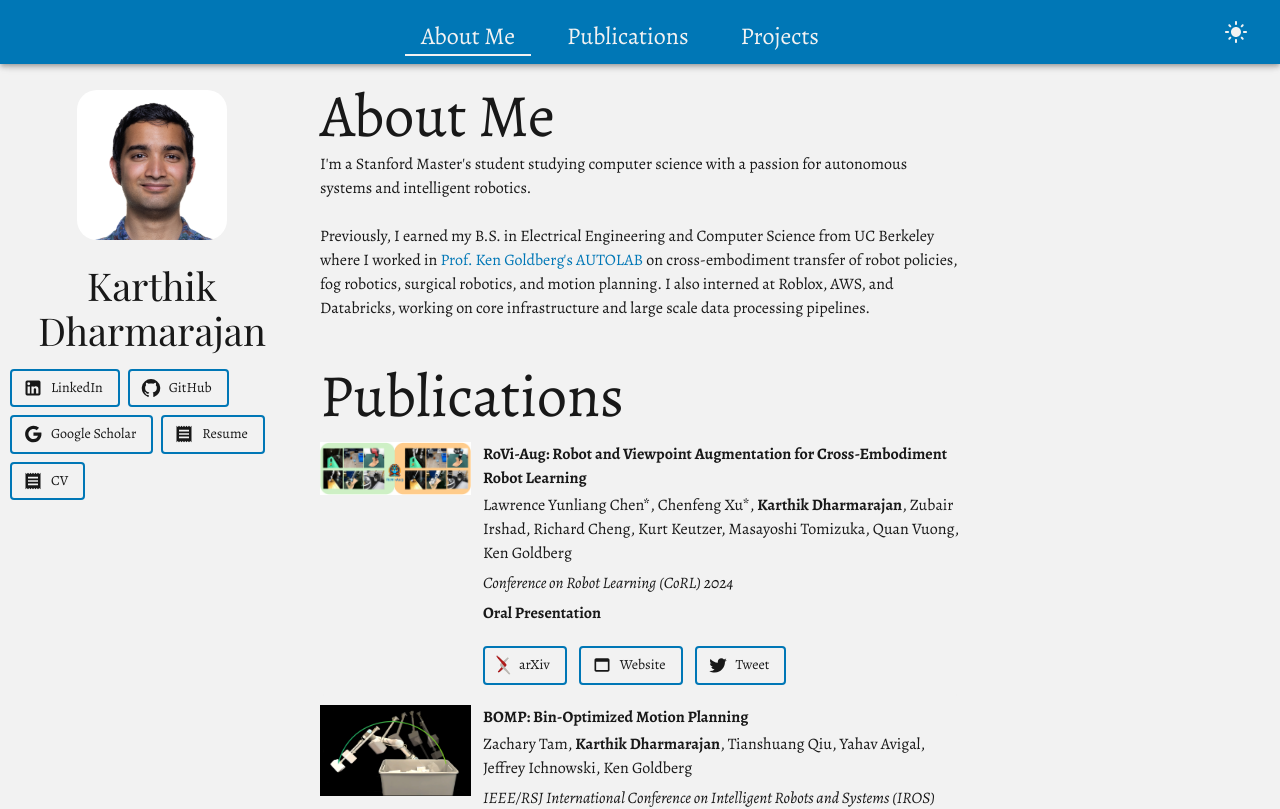
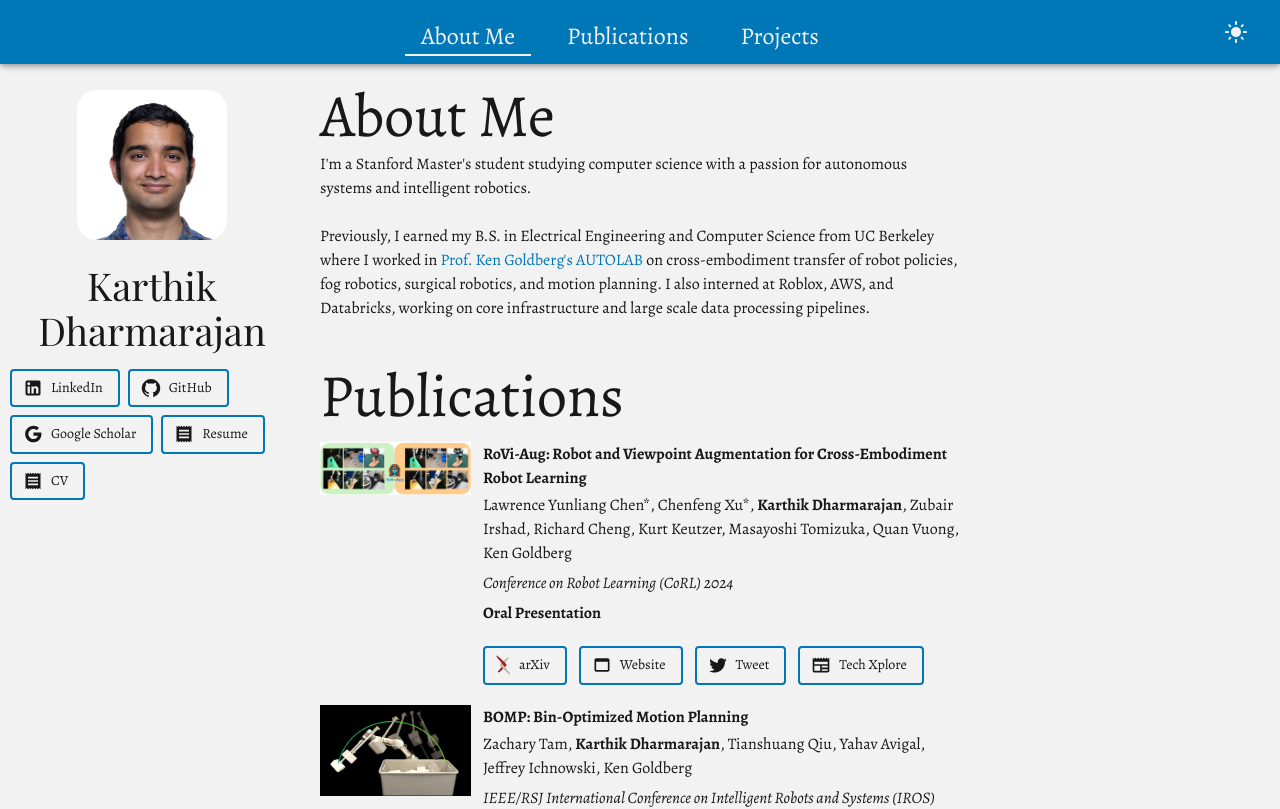
Before and after one commit to KDharmarajanDev/KDharmarajanDev.github.io, a React (Create React App) app in the folder website/: page / in a window 1280 px wide. Shown: the top 809 px of the page. Built offline with nearby package versions, Linux system fonts and the light colour scheme; a web font is replaced by a local one.

Commit message:
Updated news and postings for papers

```diff
--- a/website/src/info.js
+++ b/website/src/info.js
@@ -58,7 +58,13 @@ export const publications = [
         tweet: "https://twitter.com/Chenfeng_X/status/1831731664810340419",
         special: "Oral Presentation",
         image: ROVI,
-        hoverImage: ROVI
+        hoverImage: ROVI,
+        news: [
+            {
+                "publisher": "Tech Xplore",
+                "link": "https://techxplore.com/news/2024-10-augmentation-algorithm-skills-robots.html"
+            }
+        ]
     },
     {
         title: "BOMP: Bin-Optimized Motion Planning",
@@ -67,7 +73,8 @@ export const publications = [
         conference: "IEEE/RSJ International Conference on Intelligent Robots and Systems (IROS) 2024",
         description: "",
         image: BOMPFirst,
-        hoverImage: BOMP
+        hoverImage: BOMP,
+        arXiv: "https://arxiv.org/abs/2411.00221",
     },
     {
         title: "Mirage: Cross-Embodiment Zero-Shot Policy Transfer with Cross-Painting",
```
Also changed, not shown: website/package.json (+4 -4 lines).
